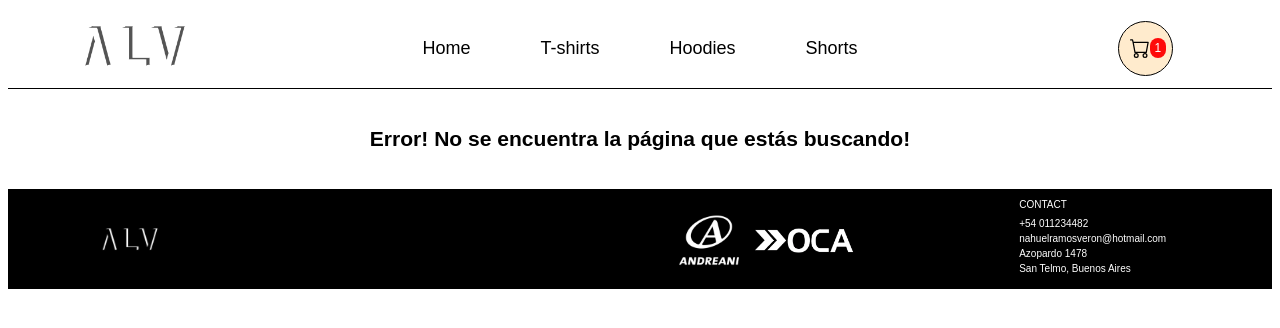
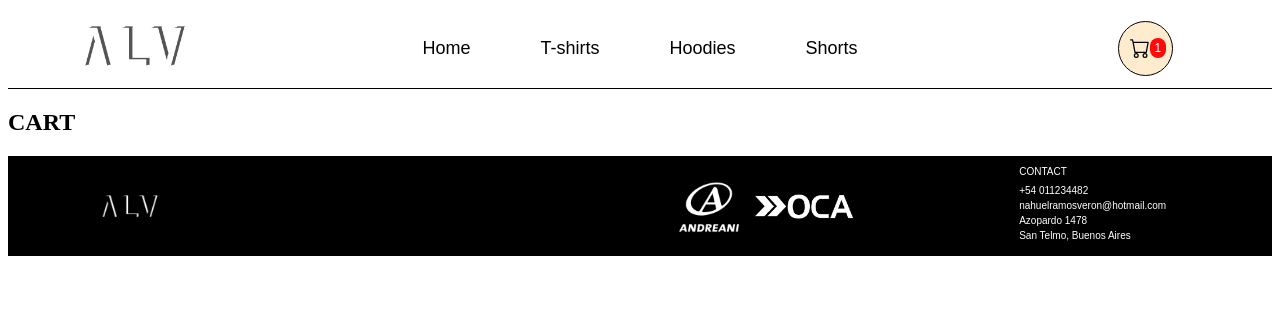
Before and after one commit to CarlosNahuelRamosVeron/ReactJS-CH, a React (Vite) app: page /cart in a window 1280 px wide. Shown: the top 328 px of the page. Built offline with nearby package versions, Linux system fonts and the light colour scheme.

Commit message:
cart component added

```diff
--- a/src/App.jsx
+++ b/src/App.jsx
@@ -4,6 +4,7 @@ import Footer from './components/footer/Footer';
 import { BrowserRouter, Routes, Route } from "react-router-dom";
 import ItemListContainer from './components/itemListContainer/ItemListContainer';
 import ItemDetailContainer from './components/itemDetailContainer/ItemDetailContainer';
+import Cart from './components/cart/Cart';
 import Error404 from './components/error404/Error404';
 
 function App() {
@@ -14,6 +15,7 @@ function App() {
           <Route path={"/"} element={<ItemListContainer/>}/>
           <Route path={"/category/:category"} element={<ItemListContainer/>}/>
           <Route path={"/item/:id"} element={<ItemDetailContainer/>}/>
+          <Route path={"/cart"} element={<Cart/>}/>
           <Route path={"*"} element={<Error404/>}/>
         </Routes>
         <Footer/>
--- /dev/null
+++ b/src/components/cart/Cart.jsx
@@ -0,0 +1,9 @@
+import "./Cart.css";
+
+const Cart = () => {
+    return (
+        <h2>CART</h2>
+    )
+}
+
+export default Cart;
--- a/src/components/itemCount/ItemCount.css
+++ b/src/components/itemCount/ItemCount.css
@@ -32,3 +32,7 @@
 .addToCartButton{
     width: 110px;
 }
+
+.buttonOff{
+    display: none;
+}
--- a/src/components/itemCount/ItemCount.jsx
+++ b/src/components/itemCount/ItemCount.jsx
@@ -1,9 +1,11 @@
 import { useEffect, useState } from "react";
+import { Link } from "react-router-dom";
 import './ItemCount.css';
 
 const ItemCount = ({stock}) => {
     const [counter, setCounter] = useState(1);
     const [itemStock, setItemStock] = useState(stock);
+    const [amountOfItemsInCart, setAmountOfItemsInCart] = useState(0);
 
     const increase = () => {
         if (counter < itemStock) {
@@ -20,6 +22,7 @@ const ItemCount = ({stock}) => {
     const onAdd = () => {
         if (counter <= itemStock) {
             setItemStock(itemStock - counter);
+            setAmountOfItemsInCart(amountOfItemsInCart + counter);
             setCounter(1);
             console.log(counter + " products added to the cart. Available products: " + (itemStock - counter));
         }
@@ -44,6 +47,9 @@ const ItemCount = ({stock}) => {
             <div>
                 <button disabled={isItemSoldOut} type="button" className="counterButtons addToCartButton" onClick={onAdd}>Add to cart</button>
             </div>
+            <Link to={"/cart"}>
+                <button type="button" className={amountOfItemsInCart > 0 ? "counterButtons addToCartButton": "buttonOff"}>Go to cart</button>
+            </Link>
         </div>
     )
 }
```
Also changed, not shown: src/components/cart/Cart.css (added).
